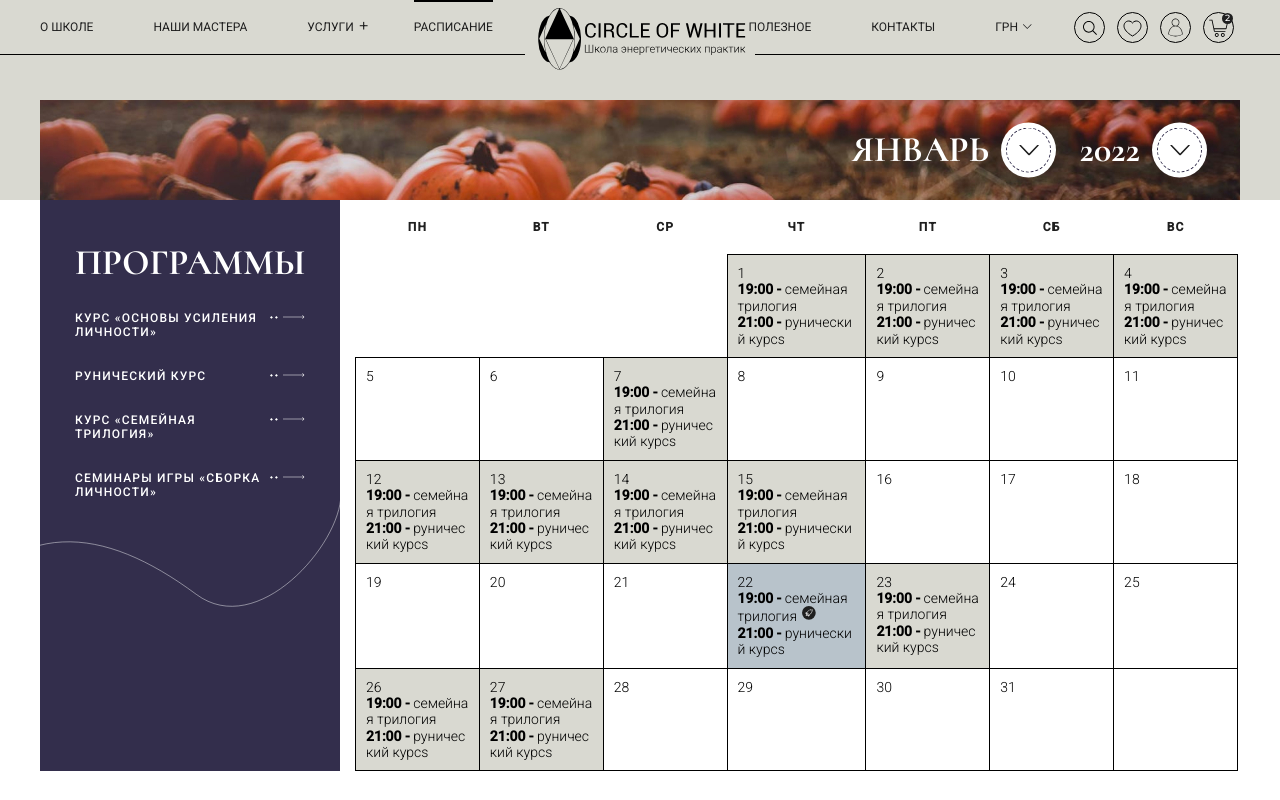
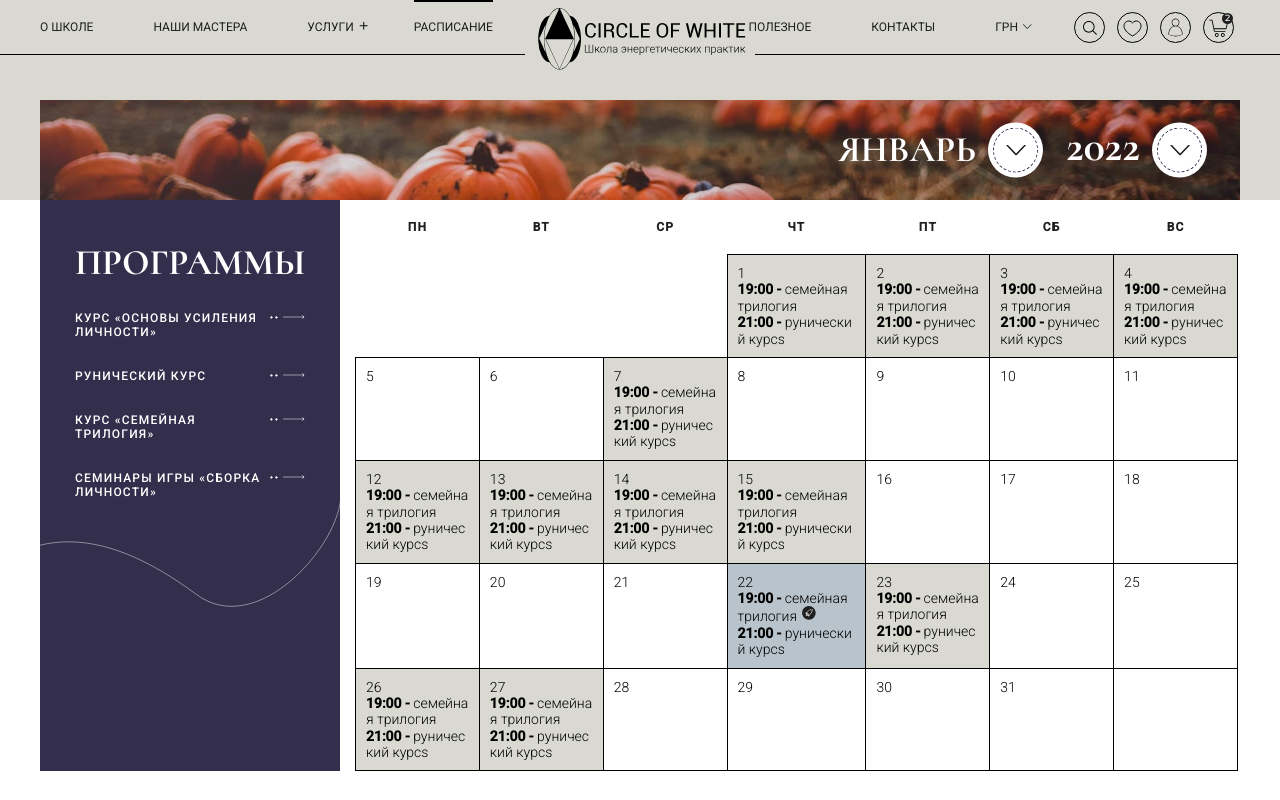
Before and after one commit to Matviienko-Artem/CoW_pure, a plain HTML site: page calendar.html in a window 1280 px wide. Shown: the top 800 px of the page. Drawn offline with nearby package versions, Linux system fonts and the light colour scheme.

Commit message:
Update Calendar.css

```diff
--- a/css/Calendar.css
+++ b/css/Calendar.css
@@ -62,6 +62,11 @@
   color: #fff;
 
   cursor: pointer;
+}
+
+.__select_year .__select__title{
+      font-size: 36px;
+      padding: 9px 70px 18px 0px;
 }
 
 .__select__title::before {
@@ -310,4 +315,7 @@
     font-size: 14px;
 
   }
+
+  .__select_year .__select__title {
+    font-size: 44px;}
 }
```
